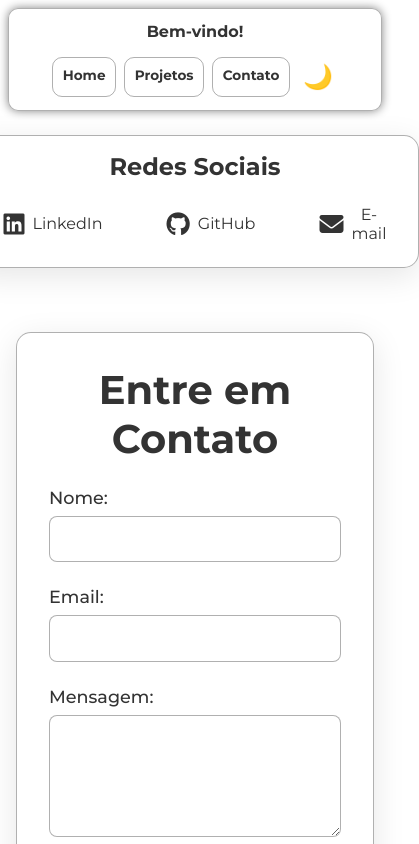
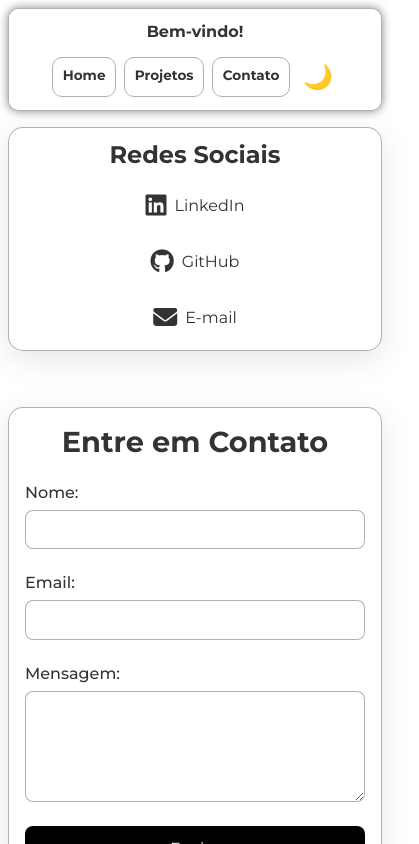
Before and after one commit to vihugocosta/portfolio-react, a React (Vite) app: page /contact in a window 390 px wide. Shown: the top 844 px of the page, 419 px wide, since content can reach past the window. Built offline with nearby package versions, Linux system fonts and the light colour scheme.

Commit message:
Update style.css

```diff
--- a/src/pages/contact/style.css
+++ b/src/pages/contact/style.css
@@ -121,3 +121,60 @@ button[type="submit"]:hover {
 .social-links i {
     font-size: 1.5rem;
 }
+@media (max-width: 768px) {
+    #contact-container {
+        padding: 0.8rem;
+    }
+
+    #contact-form {
+        padding: 1.5rem;
+    }
+
+    #contact-container h1 {
+        font-size: 2rem;
+    }
+
+    .social-networks {
+        padding: 0.8rem;
+        margin-bottom: 1.5rem;
+    }
+
+    .social-links {
+        flex-wrap: wrap;
+        gap: 1rem;
+    }
+
+    .social-links a {
+        width: 100%;
+        justify-content: center;
+    }
+}
+
+@media (max-width: 480px) {
+    #contact-container {
+        padding: 0.5rem;
+    }
+
+    #contact-form {
+        padding: 1rem;
+    }
+
+    #contact-container h1 {
+        font-size: 1.8rem;
+    }
+
+    .form-group input,
+    .form-group textarea {
+        padding: 0.6rem;
+        font-size: 0.9rem;
+    }
+
+    .form-group label {
+        font-size: 1rem;
+    }
+
+    button[type="submit"] {
+        padding: 0.8rem;
+        font-size: 1rem;
+    }
+}
```
